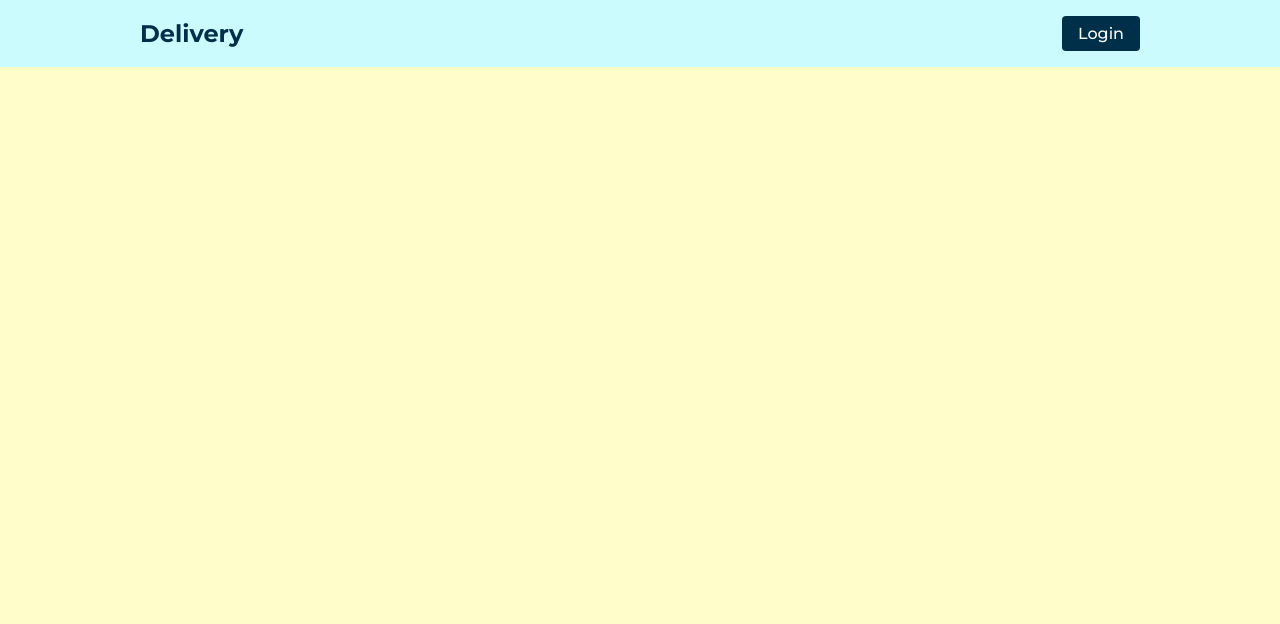
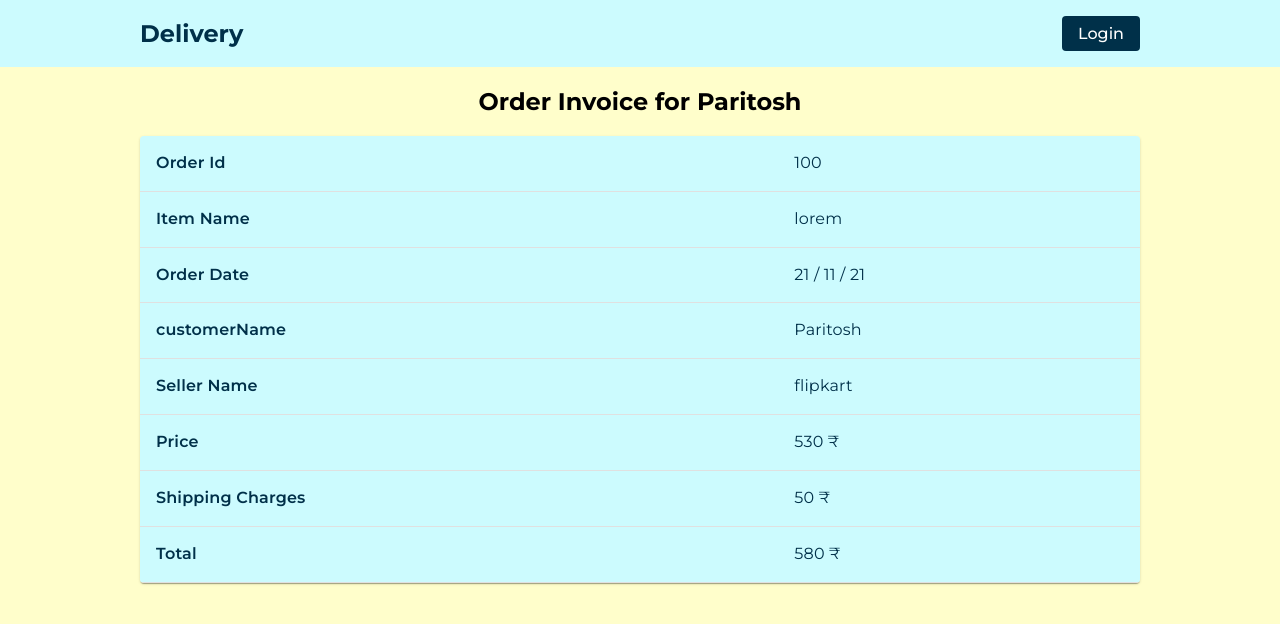
Before and after one commit to ZuberDunge/delivery-and-invoice, a React (Create React App) app: page /invoice/view/1 in a window 1280 px wide. Before the commit this address had no page. Shown: the top 624 px of the page. Built offline with nearby package versions, Linux system fonts and the light colour scheme.

Commit message:
Add : Invoice Page

```diff
--- a/src/App.js
+++ b/src/App.js
@@ -4,6 +4,7 @@ import Home from './component/home/home';
 import Navbar from './component/navbar/Navbar'
 import ShippingDataProvider from './component/context/context';
 import Login from './component/Login';
+import Invoice from './component/Invoice';
 function App() {
   return (
 
@@ -14,6 +15,7 @@ function App() {
         <Routes>
           <Route exact path='/' element={<Home />} />
           <Route path='/login' element={<Login />} />
+          <Route path='/invoice/view/:id' element={<Invoice />} />
         </Routes>
 
       </ShippingDataProvider>
--- /dev/null
+++ b/src/component/Invoice.js
@@ -0,0 +1,79 @@
+import React, { useContext } from 'react'
+import "./Style/Invoice.css"
+import { useParams } from "react-router-dom";
+import { ShippingDataContext } from './context/context';
+import Table from '@mui/material/Table';
+import TableBody from '@mui/material/TableBody';
+import TableCell from '@mui/material/TableCell';
+import TableContainer from '@mui/material/TableContainer';
+import TableRow from '@mui/material/TableRow';
+import Paper from '@mui/material/Paper';
+
+
+function Invoice() {
+    const { shippingData } = useContext(ShippingDataContext);
+    const { id } = useParams()
+    let OrderDeatil = shippingData.find(order => order.id === parseInt(id))
+    let shippingCharges = 50;
+    return (
+        <div className="invoice-container">
+
+
+            <h2>Order Invoice for {OrderDeatil.customerName} </h2>
+
+            <TableContainer component={Paper}>
+                <Table sx={{ maxWidth: 1400, margin: "auto" }} aria-label="simple table">
+                    <TableBody>
+                        <TableRow >
+                            <TableCell component="th" align="left">Order Id</TableCell>
+                            <TableCell align="left">
+                                {OrderDeatil.orderId} </TableCell>
+                        </TableRow>
+
+                        <TableRow >
+                            <TableCell component="th" align="left">Item Name</TableCell>
+                            <TableCell align="left">
+                                {OrderDeatil.itemName}  </TableCell>
+                        </TableRow>
+
+                        <TableRow >
+                            <TableCell component="th" align="left">Order Date</TableCell>
+                            <TableCell align="left"> {OrderDeatil.orderDate}
+                            </TableCell>
+                        </TableRow>
+
+                        <TableRow >
+                            <TableCell component="th" align="left">customerName</TableCell>
+                            <TableCell align="left">{OrderDeatil.customerName}
+                            </TableCell>
+                        </TableRow>
+
+                        <TableRow >
+                            <TableCell component="th" align="left">Seller Name</TableCell>
+                            <TableCell align="left">{OrderDeatil.sellerName}
+                            </TableCell>
+                        </TableRow>
+
+                        <TableRow >
+                            <TableCell component="th" align="left">Price</TableCell>
+                            <TableCell align="left">{OrderDeatil.price} ₹
+                            </TableCell>
+                        </TableRow>
+                        <TableRow >
+                            <TableCell component="th" align="left">Shipping Charges</TableCell>
+                            <TableCell align="left">{shippingCharges} ₹
+                            </TableCell>
+                        </TableRow>
+                        <TableRow >
+                            <TableCell component="th" align="left">Total</TableCell>
+                            <TableCell align="left">{+shippingCharges + +OrderDeatil.price} ₹
+                            </TableCell>
+                        </TableRow>
+                    </TableBody>
+                </Table>
+            </TableContainer>
+        </div>
+    );
+}
+
+export default Invoice;
--- a/src/component/Login.js
+++ b/src/component/Login.js
@@ -2,9 +2,9 @@ import React from 'react'
 import "./Style/Login.css"
 function Login() {
     return (
-        <div>
+        <div className="login-page">
 
-            <div className="log-in-btn">Login</div>
+            <div>Paritosh Bhai Login Page Dalo Yaha</div>
 
         </div>
     );
--- /dev/null
+++ b/src/component/Style/Invoice.css
@@ -0,0 +1,4 @@
+.invoice-container {
+    max-width: 1000px;
+    margin: auto;
+}
--- a/src/component/Style/Login.css
+++ b/src/component/Style/Login.css
@@ -0,0 +1,5 @@
+.login-page {
+    max-width: 600px;
+    margin: 2rem auto;
+
+}
--- a/src/component/context/context.js
+++ b/src/component/context/context.js
@@ -8,8 +8,8 @@ const ShippingDataProvider = (props) => {
             status: 'Delivered',
             itemName: "lorem",
             orderId: 100,
-            orderDate: 21 / 11 / 21,
-            price: 50,
+            orderDate: "21 / 11 / 21",
+            price: 530,
             quantity: 1,
             customerName: "Paritosh",
             Address: 'Timarpur',
@@ -20,7 +20,7 @@ const ShippingDataProvider = (props) => {
             status: 'In Transit',
             itemName: "Dry Fruits - badam(california)",
             orderId: 101,
-            orderDate: 29 / 11 / 21,
+            orderDate: "29 / 11 / 21",
             price: 670,
             quantity: 1,
             customerName: "Rahul",
@@ -31,8 +31,8 @@ const ShippingDataProvider = (props) => {
             status: 'Delivered',
             itemName: "Mobile",
             orderId: 102,
-            orderDate: 21 / 11 / 21,
-            price: 50,
+            orderDate: "21 / 11 / 21",
+            price: 420,
             quantity: 1,
             customerName: "Viraj",
             Address: 'Gujrat',
@@ -43,7 +43,7 @@ const ShippingDataProvider = (props) => {
             status: 'In Transit',
             itemName: "Dhaniya",
             orderId: 103,
-            orderDate: 29 / 11 / 21,
+            orderDate: "29 / 11 / 21",
             price: 15,
             quantity: 1,
             customerName: "Rahul",
--- a/src/component/home/home.js
+++ b/src/component/home/home.js
@@ -32,10 +32,10 @@ function Home() {
                                     key={item.id}
                                     sx={{ '&:last-child td, &:last-child th': { border: 0 } }}
                                 >
-                                    <TableCell component="th" scope="row"><Link to={`/students/view/${item.id}`}>{item.itemName}</Link></TableCell>
+                                    <TableCell component="th" scope="row"><Link to={`/order/view/${item.id}`}>{item.itemName}</Link></TableCell>
                                     <TableCell className="HIDE-ON-PHONE" align="right">{item.status}</TableCell>
                                     <TableCell className="HIDE-ON-PHONE" align="right">{item.status === "Delivered" ? "Delivered" : "On the Way"}</TableCell>
-                                    <TableCell align="right"><button disabled={item.status === "Delivered" ? false : true} className="get-invoice">Get Invoice</button></TableCell>
+                                    <TableCell align="right"><Link to={`/invoice/view/${item.id}`} ><button disabled={item.status === "Delivered" ? false : true} className="get-invoice">Get Invoice</button></Link></TableCell>
                                 </TableRow>
                             ))}
                         </TableBody>
```
